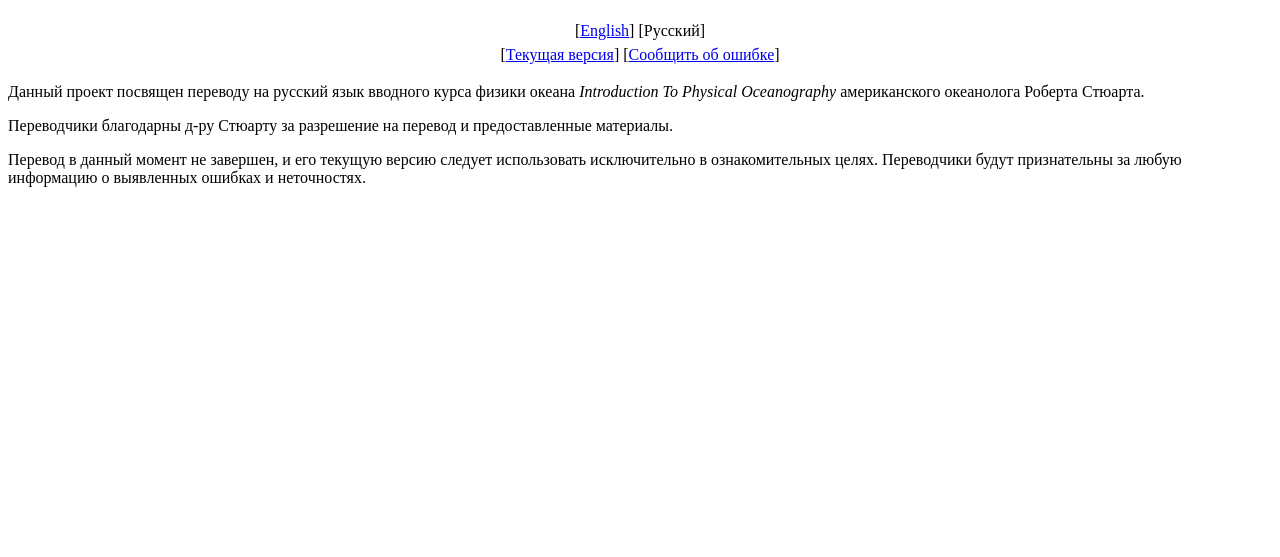
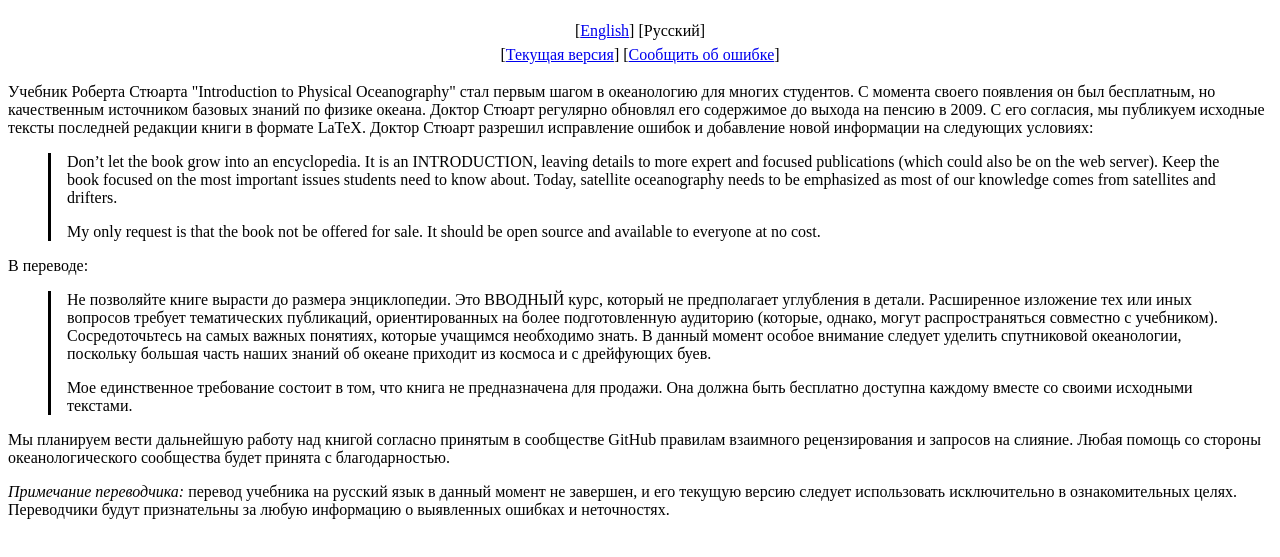
Before and after one commit to introocean/introocean.github.io, a plain HTML site: page index.ru.html in a window 1280 px wide. Shown: the part 61-618 px from the top of the page. Drawn offline with Linux system fonts and the light colour scheme.

Commit message:
Synchronized Russian home page with English

```diff
--- a/index.ru.html
+++ b/index.ru.html
@@ -21,21 +21,53 @@
 </tr>
 </table>
 
-<p>
-Данный проект посвящен переводу на русский язык вводного курса физики
-океана <em>Introduction To Physical Oceanography</em>
-американского океанолога Роберта Стюарта.
-</p>
+<p>Учебник Роберта Стюарта "Introduction to Physical Oceanography"
+стал первым шагом в океанологию для многих студентов. С момента своего
+появления он был бесплатным, но качественным источником базовых знаний
+по физике океана. Доктор Стюарт регулярно обновлял его содержимое до
+выхода на пенсию в 2009. С его согласия, мы публикуем исходные тексты
+последней редакции книги в формате LaTeX. Доктор Стюарт разрешил
+исправление ошибок и добавление новой информации на следующих
+условиях:</p>
 
-<p>
-Переводчики благодарны д-ру Стюарту за разрешение на перевод и
-предоставленные материалы.
-</p>
+<blockquote>
+<p>Don’t let the book grow into an encyclopedia. It is an
+INTRODUCTION, leaving details to more expert and focused publications
+(which could also be on the web server). Keep the book focused on the
+most important issues students need to know about. Today, satellite
+oceanography needs to be emphasized as most of our knowledge comes
+from satellites and drifters.</p>
 
-<p>
-Перевод в данный момент не завершен, и его текущую версию следует использовать
-исключительно в ознакомительных целях. Переводчики будут признательны за любую
-информацию о выявленных ошибках и неточностях.
-</p>
+<p>My only request is that the book not be offered for sale. It should
+be open source and available to everyone at no cost.</p>
+</blockquote>
+
+<p>В переводе:</p>
+
+<blockquote>
+<p>Не позволяйте книге вырасти до размера энциклопедии. Это ВВОДНЫЙ
+курс, который не предполагает углубления в детали. Расширенное
+изложение тех или иных вопросов требует тематических публикаций,
+ориентированных на более подготовленную аудиторию (которые, однако,
+могут распространяться совместно с учебником). Сосредоточьтесь на
+самых важных понятиях, которые учащимся необходимо знать. В данный
+момент особое внимание следует уделить спутниковой океанологии,
+поскольку большая часть наших знаний об океане приходит из космоса и с
+дрейфующих буев.</p>
+
+<p>Мое единственное требование состоит в том, что книга не
+предназначена для продажи. Она должна быть бесплатно доступна каждому
+вместе со своими исходными текстами.</p>
+</blockquote>
+
+<p>Мы планируем вести дальнейшую работу над книгой согласно принятым в
+сообществе GitHub правилам взаимного рецензирования и запросов на
+слияние. Любая помощь со стороны океанологического сообщества будет
+принята с благодарностью.</p>
+
+<p><em>Примечание переводчика:</em> перевод учебника на русский язык в данный
+момент не завершен, и его текущую версию следует использовать
+исключительно в ознакомительных целях. Переводчики будут признательны
+за любую информацию о выявленных ошибках и неточностях.</p>
 </body>
 </html>
```
